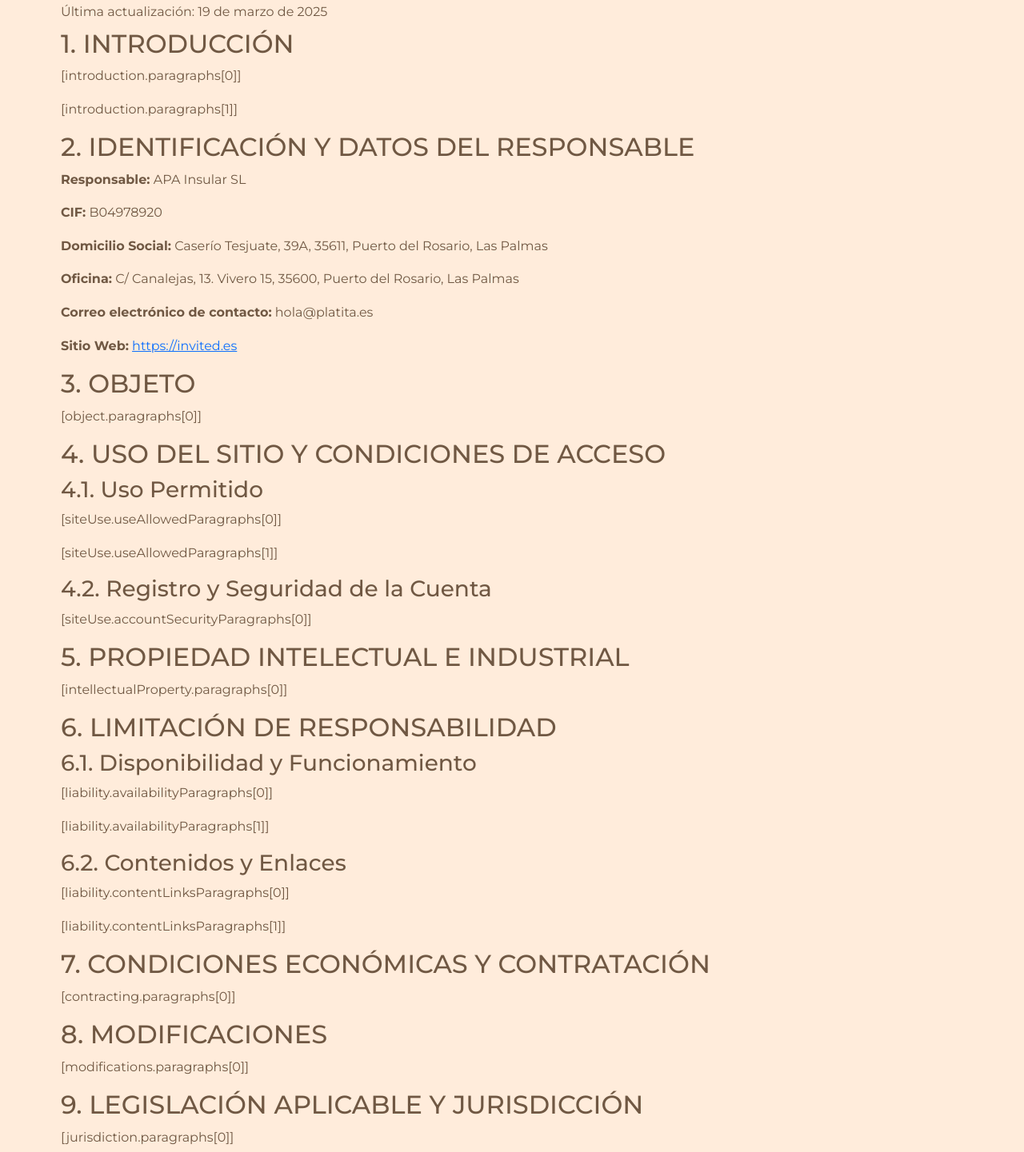
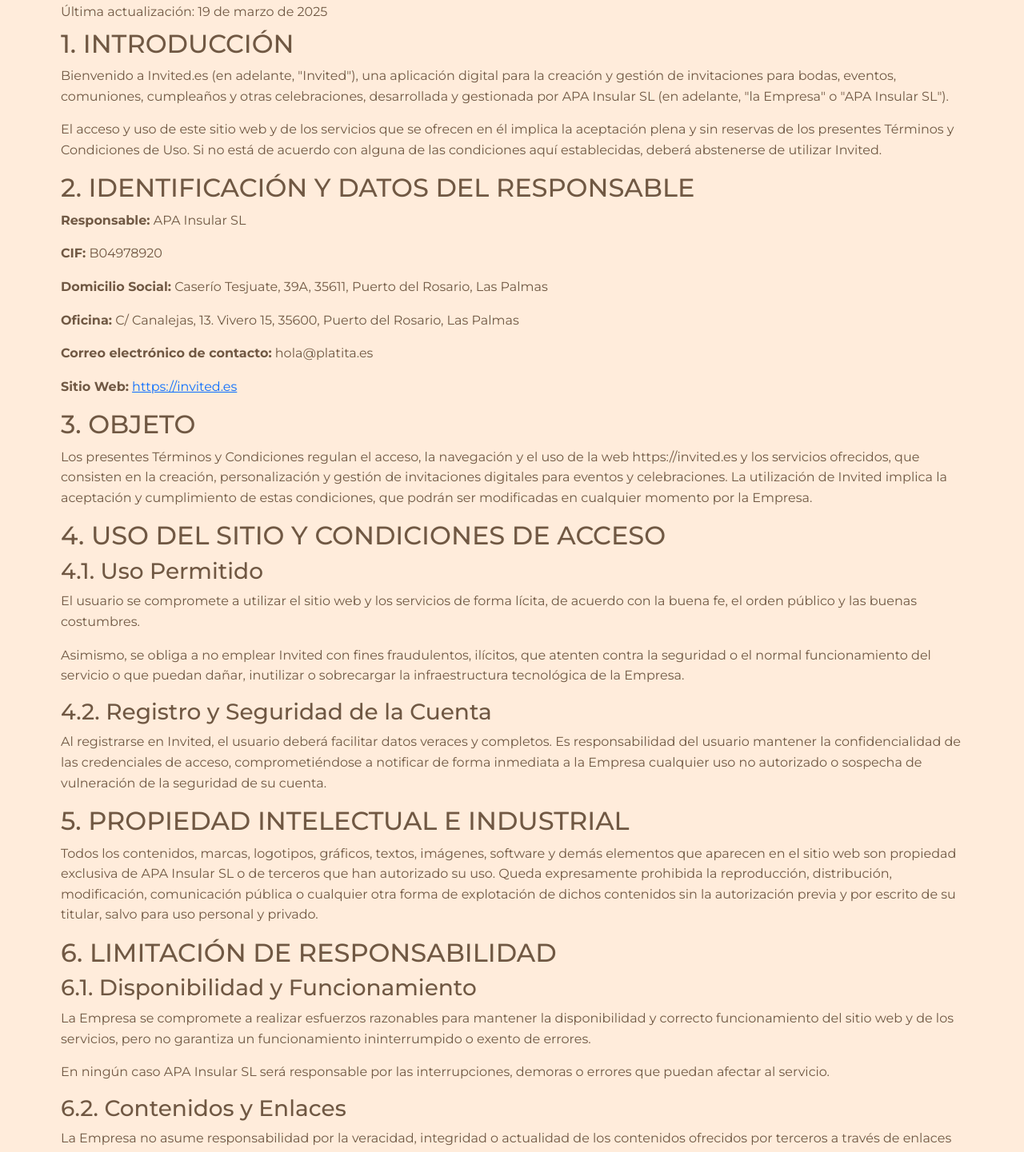
Before and after one commit to APAInsular/invited-front, a React (Create React App) app: page /es/terminos-y-condiciones in a window 1280 px wide. Shown: the part 160-1601 px from the top of the page at 80% size. Built offline with nearby package versions, Linux system fonts and the light colour scheme; no server answers; a web font is replaced by a local one.

Commit message:
traducciones terminadas

```diff
--- a/src/pages/legalPages/ConditionsOfUse.jsx
+++ b/src/pages/legalPages/ConditionsOfUse.jsx
@@ -17,8 +17,8 @@ const ConditionsOfUse = () => {
 
                 <section className="mb-6">
                     <h2 className="text-xl font-semibold">{t('introduction.title')}</h2>
-                    <p>{t('introduction.paragraphs[0]')}</p>
-                    <p>{t('introduction.paragraphs[1]')}</p>
+                    <p>{t('introduction.paragraph1')}</p>
+                    <p>{t('introduction.paragraph2')}</p>
                 </section>
 
                 <section className="mb-6">
@@ -33,51 +33,51 @@ const ConditionsOfUse = () => {
 
                 <section className="mb-6">
                     <h2 className="text-xl font-semibold">{t('object.title')}</h2>
-                    <p>{t('object.paragraphs[0]')}</p>
+                    <p>{t('object.paragraph1')}</p>
                 </section>
 
                 <section className="mb-6">
                     <h2 className="text-xl font-semibold">{t('siteUse.title')}</h2>
                     <h3 className="text-lg font-semibold">{t('siteUse.useAllowedTitle')}</h3>
-                    <p>{t('siteUse.useAllowedParagraphs[0]')}</p>
-                    <p>{t('siteUse.useAllowedParagraphs[1]')}</p>
+                    <p>{t('siteUse.useAllowedParagraph1')}</p>
+                    <p>{t('siteUse.useAllowedParagraph2')}</p>
                     <h3 className="text-lg font-semibold">{t('siteUse.accountSecurityTitle')}</h3>
-                    <p>{t('siteUse.accountSecurityParagraphs[0]')}</p>
+                    <p>{t('siteUse.accountSecurityParagraph1')}</p>
                 </section>
 
                 <section className="mb-6">
                     <h2 className="text-xl font-semibold">{t('intellectualProperty.title')}</h2>
-                    <p>{t('intellectualProperty.paragraphs[0]')}</p>
+                    <p>{t('intellectualProperty.paragraph1')}</p>
                 </section>
 
                 <section className="mb-6">
                     <h2 className="text-xl font-semibold">{t('liability.title')}</h2>
                     <h3 className="text-lg font-semibold">{t('liability.availabilityTitle')}</h3>
-                    <p>{t('liability.availabilityParagraphs[0]')}</p>
-                    <p>{t('liability.availabilityParagraphs[1]')}</p>
+                    <p>{t('liability.availabilityParagraph1')}</p>
+                    <p>{t('liability.availabilityParagraph2')}</p>
                     <h3 className="text-lg font-semibold">{t('liability.contentLinksTitle')}</h3>
-                    <p>{t('liability.contentLinksParagraphs[0]')}</p>
-                    <p>{t('liability.contentLinksParagraphs[1]')}</p>
+                    <p>{t('liability.contentLinksParagraph1')}</p>
+                    <p>{t('liability.contentLinksParagraph2')}</p>
                 </section>
 
                 <section className="mb-6">
                     <h2 className="text-xl font-semibold">{t('contracting.title')}</h2>
-                    <p>{t('contracting.paragraphs[0]')}</p>
+                    <p>{t('contracting.paragraph1')}</p>
                 </section>
 
                 <section className="mb-6">
                     <h2 className="text-xl font-semibold">{t('modifications.title')}</h2>
-                    <p>{t('modifications.paragraphs[0]')}</p>
+                    <p>{t('modifications.paragraph1')}</p>
                 </section>
 
                 <section className="mb-6">
                     <h2 className="text-xl font-semibold">{t('jurisdiction.title')}</h2>
-                    <p>{t('jurisdiction.paragraphs[0]')}</p>
+                    <p>{t('jurisdiction.paragraph1')}</p>
                 </section>
 
                 <section className="mb-6">
                     <h2 className="text-xl font-semibold">{t('contact.title')}</h2>
-                    <p>{t('contact.paragraphs[0]')}</p>
+                    <p>{t('contact.paragraph1')}</p>
                 </section>
             </div>
             <Footer></Footer>
```
